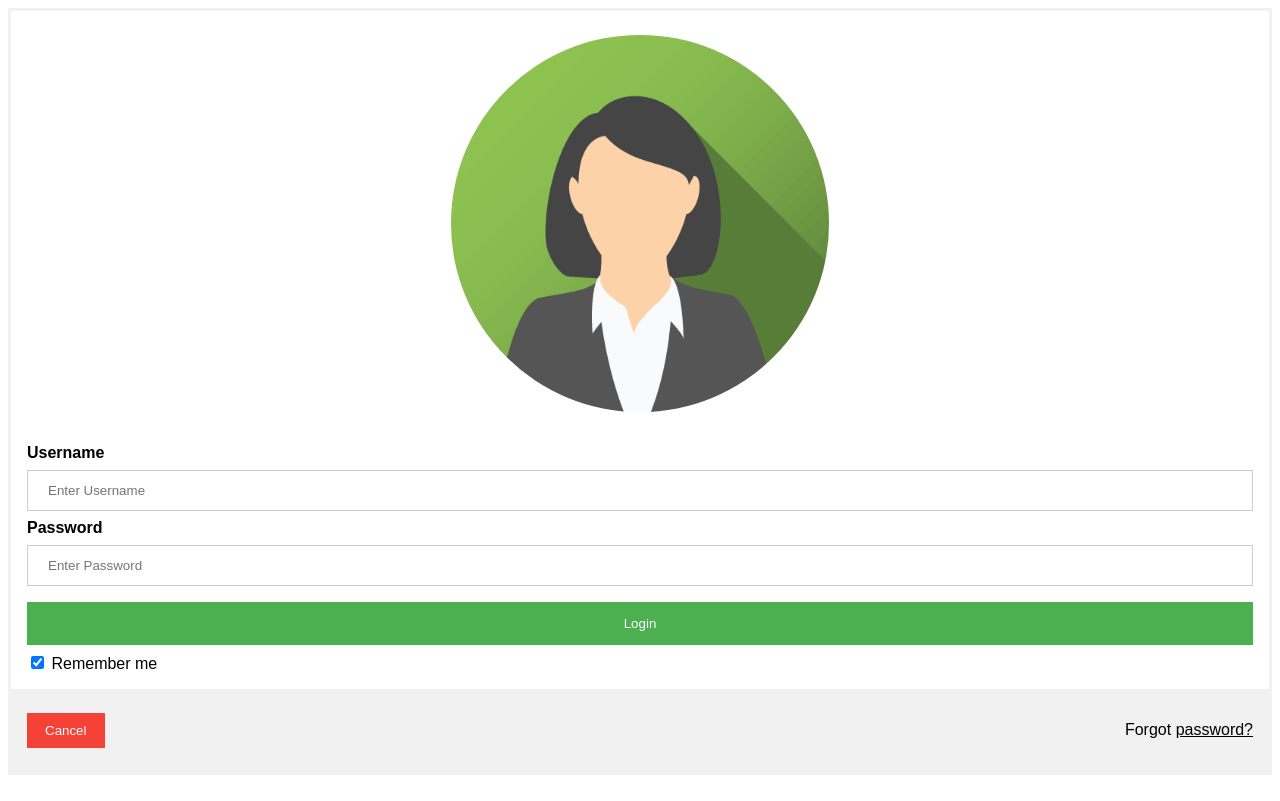
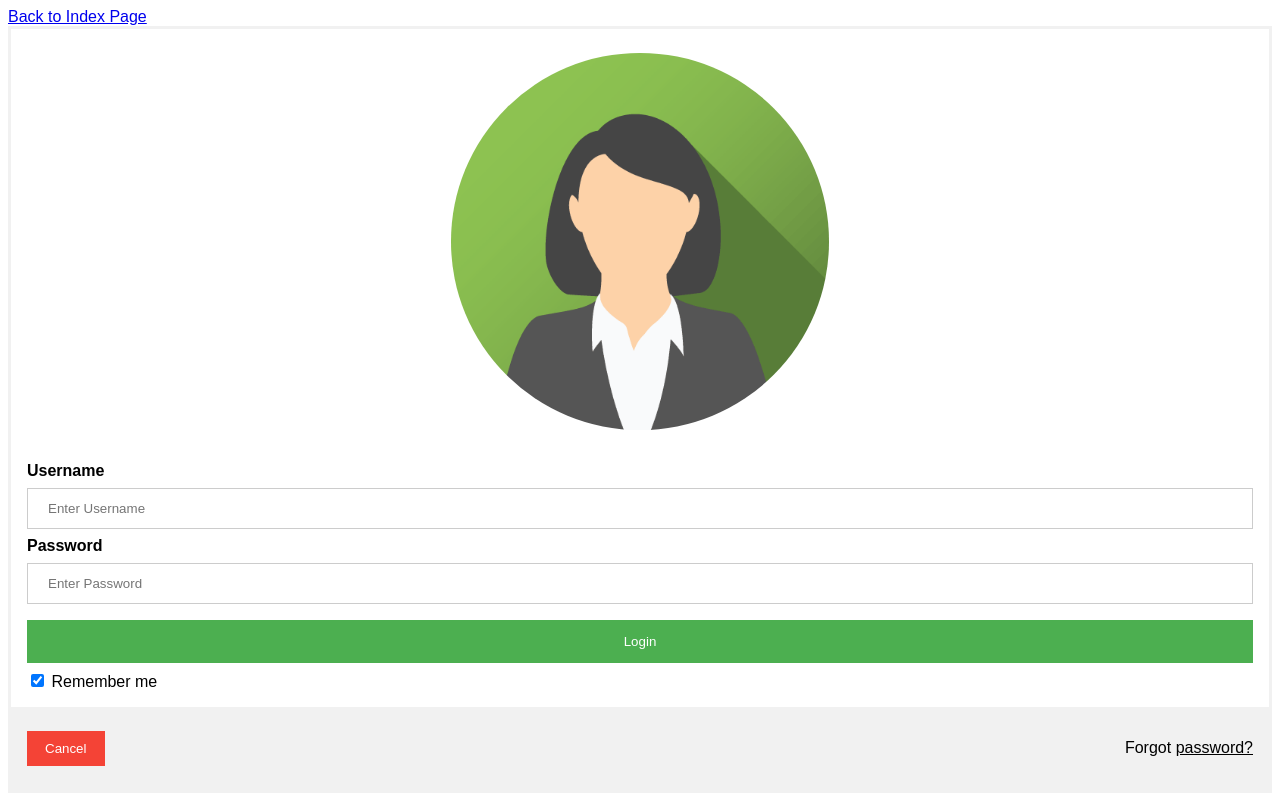
Before and after one commit to GafoorMohammad/GafoorMohammad.github.io, a plain HTML site: page CSS/CSSTask6.html in a window 1280 px wide. Drawn offline with Linux system fonts and the light colour scheme.

Commit message:
Update CSSTask6.html

```diff
--- a/CSS/CSSTask6.html
+++ b/CSS/CSSTask6.html
@@ -77,6 +77,7 @@
 </head>
 
 <body>
+    <div style="position: relative; top:0px; "><a href="./index.html">Back to Index Page</a></div>
     <form action="/action_page.php" method="post">
         <div class="imgcontainer">
             <img src="./img_avatar2.png" alt="Avatar" class="avatar">
```
